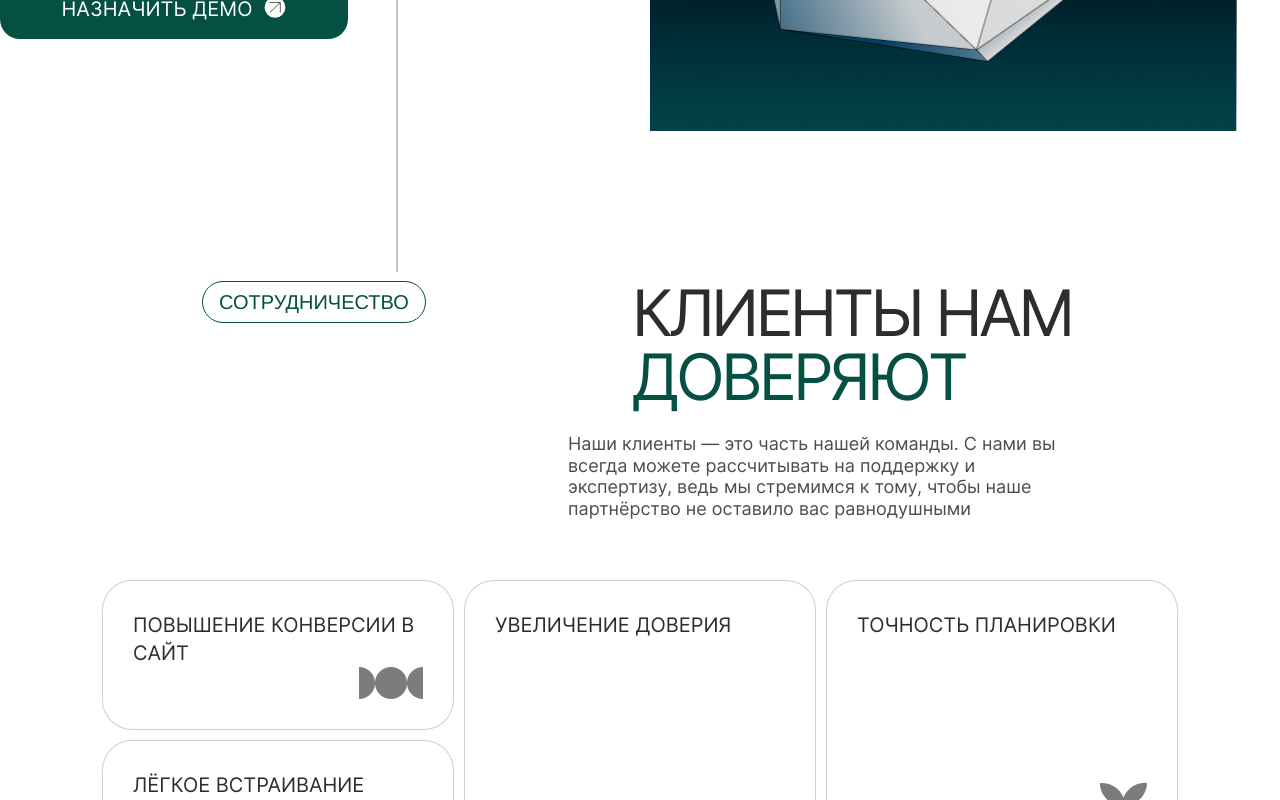
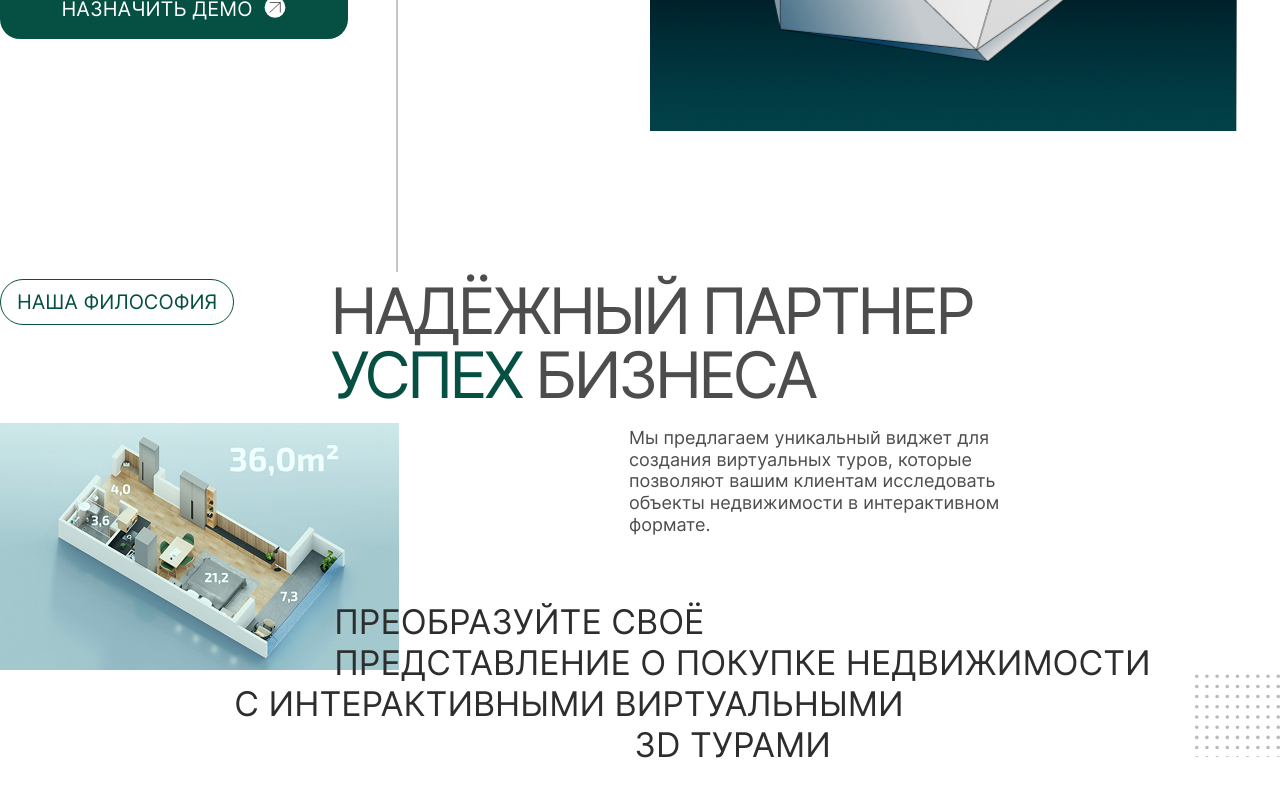
Before and after one commit to Shimatrix/XR_Place-1, a React (Vite) app: page / in a window 1280 px wide. Shown: the part 960-1760 px from the top of the page. Built offline with nearby package versions, Linux system fonts and the light colour scheme; a web font is replaced by a local one.

Commit message:
creation of block philosophy partners

```diff
--- a/src/components/app.tsx
+++ b/src/components/app.tsx
@@ -7,13 +7,14 @@ import { WidgetSection } from './sections/Widget/Widget';
 import 'react-phone-number-input/style.css';
 import { CustomCursor } from './CustomCursor/CustomCursor';
 import { FAQBlock } from './sections/faq/FAQBlock';
-
+import { PartnersBlock } from './sections//PartnersBlock/PartnerBlock';
 
 export function App() {
   return (
     <Layout>
       <CustomCursor />
       <XRPlace />
+      <PartnersBlock />
       <ClientsTrust />
       <CardsBlock />
       <BusinessTeam />
--- /dev/null
+++ b/src/components/sections/PartnersBlock/PartnerBlock.module.scss
@@ -0,0 +1,131 @@
+@import '../../../assets/styles/_variables.css';
+
+p {
+  margin: 0;
+}
+
+.partnerBlock {
+  padding: 148px 0 0 0;
+  max-width: 1440px;
+  margin: 0 auto;
+  font-family: var(--font-inter);
+}
+
+.desktopLayoutWrapper {
+  animation: fadeIn 0.5s ease-in-out 0.4s forwards;
+  opacity: 0;
+}
+
+.desktopGrid {
+  display: grid;
+  grid-template-columns: 1fr 2fr 0fr;
+  align-items: flex-start;
+}
+
+.blockImg {
+  margin-top: 16px;
+  grid-column: 1 / 2;
+}
+
+.description {
+  grid-column: 2 / 3;
+  line-height: var(--leading-normal);
+  color: var(--text-grey);
+  max-width: 398px;
+  font-weight: 300;
+  font-size: var(--text-s);
+  line-height: 120%;
+  letter-spacing: -3%;
+  margin-top: 20px;
+  margin-left: 230px;
+}
+
+.subTitleWrapper {
+  grid-column: 1 / 3;
+  display: flex;
+  flex-direction: column;
+  align-items: center;
+  justify-content: center;
+  margin-top: -72px;
+  margin-left: 315px;
+}
+
+.subTitle {
+  line-height: var(--leading-normal);
+  color: var(--text-black);
+  font-weight: 300;
+  font-size: var(--text-xl);
+  letter-spacing: -8%;
+  text-transform: uppercase;
+  display: block;
+  margin-right: 25px;
+}
+
+.textAlignOne {
+  margin-left: -100px;
+}
+
+.textAlignTwo {
+  margin-left: 300px;
+}
+
+.roomImg {
+  width: 399px;
+  height: 247px;
+}
+
+.imgPoint {
+  grid-column: 3 / 4;
+  display: flex;
+  align-items: center;
+  justify-content: flex-end;
+}
+
+.mobileLayout {
+  display: none;
+}
+
+// @media (max-width: 768px) {
+//   .subTitleWrapper {
+//     font: 300 var(--text-xs) / 110% var(--font-inter);
+//     letter-spacing: -0.48px;
+//     color: var(--text-black-opacity);
+//     text-align: start;
+//     padding: 0;
+//   }
+// }
+
+@keyframes fadeIn {
+  from {
+    opacity: 0;
+  }
+  to {
+    opacity: 1;
+  }
+}
+
+@keyframes slideUpMask {
+  0% {
+    transform: translateY(100%);
+    opacity: 0;
+    clip-path: inset(100% 0 0 0);
+  }
+  100% {
+    transform: translateY(0);
+    opacity: 1;
+    clip-path: inset(0 0 0 0);
+  }
+}
+
+@keyframes slideDownMask {
+  0% {
+    transform: translateY(-100%);
+    opacity: 0;
+    clip-path: inset(0 0 100% 0);
+  }
+  100% {
+    transform: translateY(0);
+    opacity: 1;
+    clip-path: inset(0 0 0 0);
+  }
+}
--- /dev/null
+++ b/src/components/sections/PartnersBlock/PartnerBlock.tsx
@@ -0,0 +1,59 @@
+import { TitlePartner, TitleHighlight } from '../../ui/h2/TitlePartner';
+
+import styles from './PartnerBlock.module.scss';
+
+export const PartnersBlock = () => (
+  <section className={styles.partnerBlock}>
+    <TitlePartner label='НАША ФИЛОСОФИЯ'>
+      надёжный партнер <TitleHighlight>УСПЕХ</TitleHighlight> бизнеса
+    </TitlePartner>
+
+    {/* ДЕСКТОП */}
+    <div className={styles.desktopLayoutWrapper}>
+      <div className={styles.desktopGrid}>
+        {/* ЛЕВАЯ КОЛОНКА — ФОТОГРАФИЯ */}
+        <div className={styles.blockImg}>
+          <img
+            src='../src/assets/images/room.jpg'
+            alt='фотография комнаты'
+            className={styles.roomImg}
+          />
+        </div>
+
+        {/* ЦЕНТРАЛЬНАЯ КОЛОНКА — ОПИСАНИЕ */}
+        <div className={styles.description}>
+          <p>
+            Мы предлагаем уникальный виджет для создания виртуальных туров,
+            которые позволяют вашим клиентам исследовать объекты недвижимости в
+            интерактивном формате.
+          </p>
+        </div>
+
+        {/* ЦЕНТРАЛЬНАЯ КОЛОНКА — ЗАГОЛОВОК */}
+        <div className={styles.subTitleWrapper}>
+          <p className={styles.subTitle}>
+            <span>
+              преобразуйте своё <br />
+            </span>
+            <span>
+              представление о покупке недвижимости
+              <br />
+            </span>
+            <span className={styles.textAlignOne} />с интерактивными
+            виртуальными
+            <br />
+            <span className={styles.textAlignTwo}>3D турами</span>
+          </p>
+        </div>
+
+        {/* ПРАВАЯ КОЛОНКА — ДЕКОРАТИВНЫЙ ЭЛЕМЕНТ */}
+        <div className={styles.imgPoint}>
+          <img
+            src='../src/assets/images/GroupPoints.svg'
+            alt='декоративный элемент векторной графики в виде абстрактных линий'
+          />
+        </div>
+      </div>
+    </div>
+  </section>
+);
--- /dev/null
+++ b/src/components/ui/h2/TitlePartner.module.css
@@ -0,0 +1,72 @@
+.container {
+  display: flex;
+  gap: 96px;
+  flex-wrap: nowrap;
+  width: 100%;
+  animation: slideUpMask 0.6s ease-in-out forwards;
+  align-items: flex-start;
+}
+
+.label {
+  display: flex;
+  padding: 10px 16px;
+  justify-content: center;
+  align-items: center;
+  gap: 10px;
+  border-radius: 30px;
+  border: 1px solid var(--primary, #055042);
+  font-family: 'Inter';
+  font-size: 20px;
+  color: var(--primary, #055042);
+  text-transform: uppercase;
+}
+
+.heading {
+  color: var(--text-grey-opacity, rgba(77, 77, 77, 1));
+  font-size: 64px;
+  font-weight: 300;
+  line-height: 100%;
+  letter-spacing: -3.84px;
+  text-transform: uppercase;
+  margin-left: 0;
+  text-align: left;
+  width: 715px;
+  margin: 0;
+}
+
+.highlight {
+  color: var(--primary, #055042);
+}
+
+@media (max-width: 768px) {
+  .container {
+    flex-direction: column;
+    align-items: flex-start;
+    gap: 30px;
+    margin-bottom: 30px;
+    padding-left: 25px;
+  }
+
+  .label {
+    font-family: 'Manrope', sans-serif;
+    font-size: var(--text-xs);
+    font-weight: 400;
+    line-height: 100%;
+    letter-spacing: 0;
+    color: var(--primary);
+    text-transform: uppercase;
+    align-self: flex-start;
+    margin: 0;
+  }
+
+  .heading {
+    font-family: var(--font-inter);
+    font-size: 24px;
+    font-weight: 300;
+    line-height: 100%;
+    letter-spacing: -1.92px;
+    color: var(--primary);
+    margin: 0;
+    text-align: left;
+  }
+}
--- /dev/null
+++ b/src/components/ui/h2/TitlePartner.tsx
@@ -0,0 +1,23 @@
+import { ReactNode } from 'react';
+import styles from './TitlePartner.module.css';
+
+interface TitleProps {
+  label?: string;
+  children: ReactNode;
+  className?: string;
+}
+
+export const TitlePartner = ({
+  label,
+  children,
+  className = ''
+}: TitleProps) => (
+  <div className={`${styles.container} ${className}`}>
+    {label && <span className={styles.label}>{label}</span>}
+    <h2 className={styles.heading}>{children}</h2>
+  </div>
+);
+
+export const TitleHighlight = ({ children }: { children: ReactNode }) => (
+  <span className={styles.highlight}>{children}</span>
+);
```
Also changed, not shown: src/assets/images/GroupPoints.svg (added), src/assets/images/room.jpg (added).
